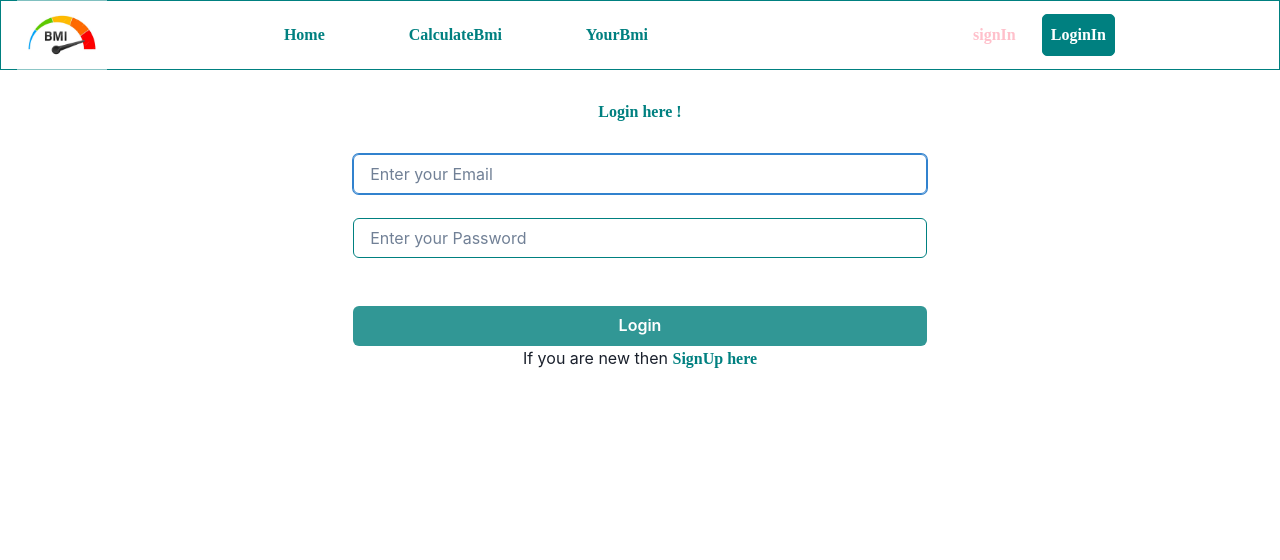
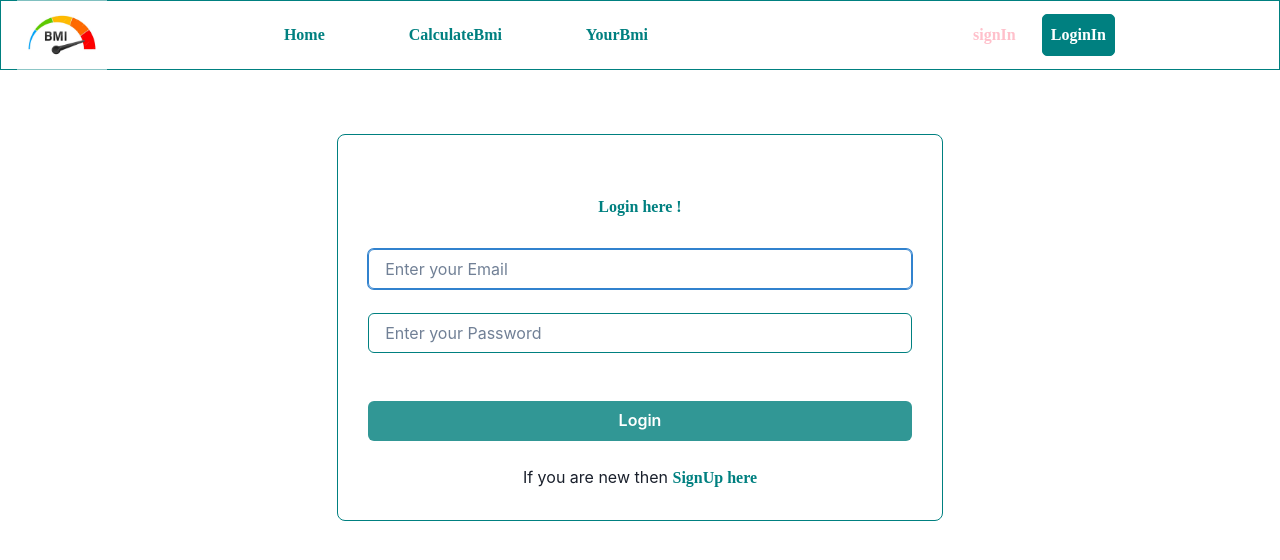
Before and after one commit to GaneshGourav/bmi-calculator, a React (Create React App) app in the folder Frontend/: page /account-login in a window 1280 px wide. Shown: the top 560 px of the page. Built offline with nearby package versions, Linux system fonts and the light colour scheme.

Commit message:
login design

```diff
--- a/Frontend/src/Pages/login.jsx
+++ b/Frontend/src/Pages/login.jsx
@@ -2,7 +2,7 @@ import { Button, Container, Input, Text } from "@chakra-ui/react"
 
 export const Login = () =>{
     return<>
-    <Container>
+    <Container border={"1px solid teal"} padding={"30px"} borderRadius={"8px"} marginTop={"5%"}>
         <Text  color={"teal"}
           fontWeight={"bold"}
           fontFamily={"cursive"}
@@ -10,7 +10,7 @@ export const Login = () =>{
           marginBottom={"30px"}>Login here !</Text>
         <Input type="email" placeholder="Enter your Email" border={"1px solid teal"} autoCorrect="on" spellCheck  autoFocus/><br /><br />
         <Input type="password" placeholder="Enter your Password" border={"1px solid teal"} autoCorrect="on" spellCheck /><br /> <br /> <br />
-        <Button colorScheme="teal" width={"100%"}>Login</Button>
+        <Button colorScheme="teal" width={"100%"}>Login</Button><br /><br />
         <Text>
           If you are new then{" "}
           <span
```
